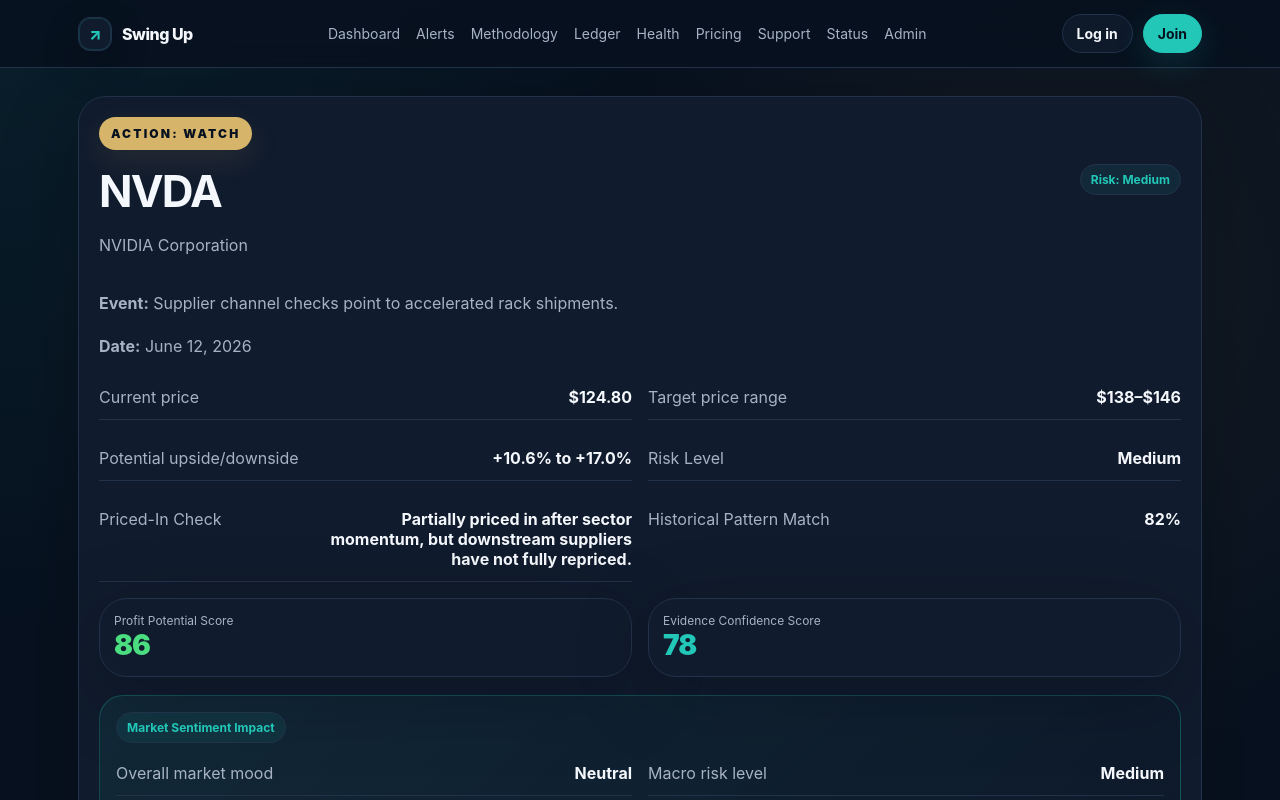
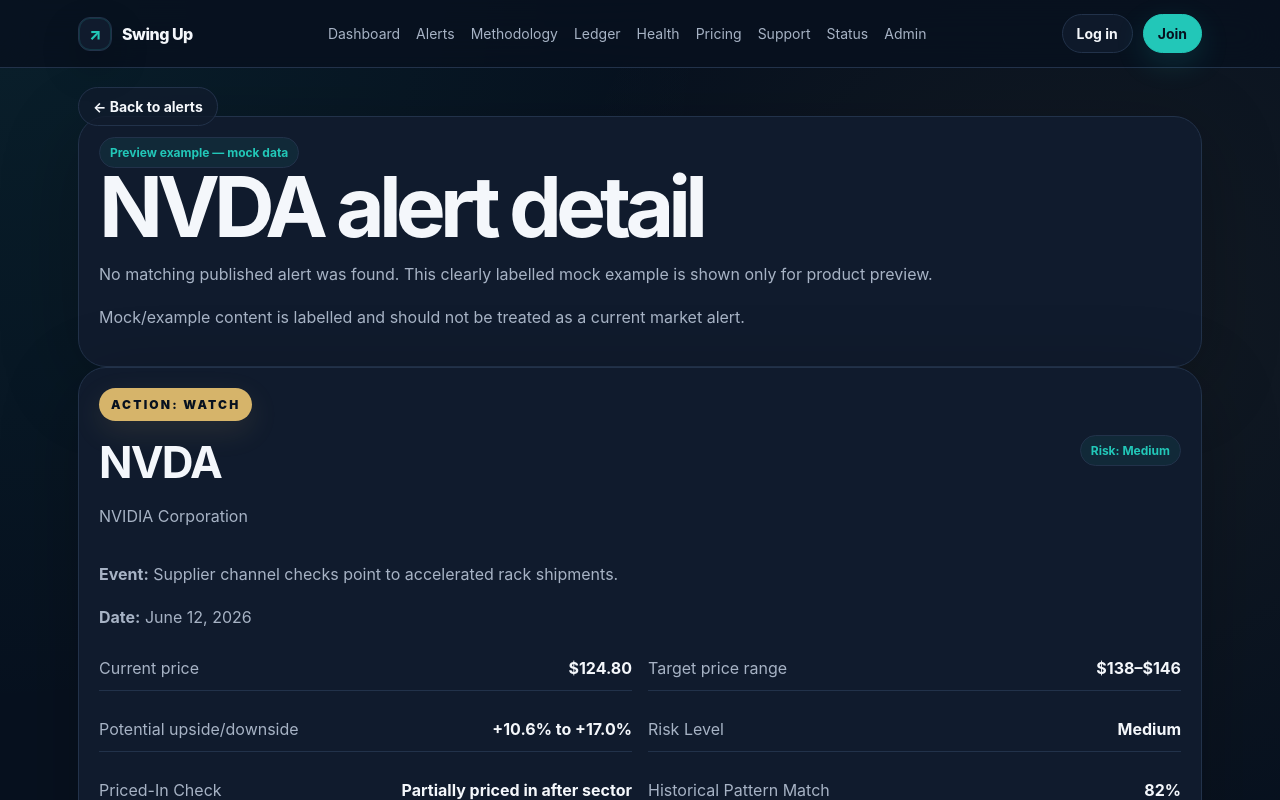
Before and after one commit to Team-AI-Factory/swing-up, a Next.js app: page /alerts/nvda-supply-ripple in a window 1280 px wide. Shown: the top 800 px of the page. Built offline with nearby package versions, Linux system fonts and the light colour scheme; no server answers; the database is empty.

Commit message:
Connect public alert detail to live data

```diff
--- a/app/alerts/[id]/page.tsx
+++ b/app/alerts/[id]/page.tsx
@@ -1,7 +1,38 @@
+import Link from "next/link";
 import { AlertCard } from "@/components/AlertCard";
-import { getAlert } from "@/lib/mock-alerts";
+import { getPublicAlertDetail } from "@/lib/public-alert-detail";
+
+export const dynamic = "force-dynamic";
 
 export default async function AlertDetailPage({ params }: { params: Promise<{ id: string }> }) {
   const { id } = await params;
-  return <div className="page"><AlertCard alert={getAlert(id)} /></div>;
+  const detail = await getPublicAlertDetail(id);
+
+  if (!detail.alert) {
+    return (
+      <div className="page">
+        <Link className="button" href="/alerts">← Back to alerts</Link>
+        <section className="card">
+          <span className="badge">{detail.label}</span>
+          <h1>Public alert unavailable</h1>
+          <p>{detail.summary}</p>
+        </section>
+      </div>
+    );
+  }
+
+  const isLive = detail.sourceMode === "live";
+
+  return (
+    <div className="page">
+      <Link className="button" href="/alerts">← Back to alerts</Link>
+      <section className="card">
+        <span className="badge">{detail.label}</span>
+        <h1>{detail.alert.ticker} alert detail</h1>
+        <p>{detail.summary}</p>
+        {!isLive && <p className="muted">Mock/example content is labelled and should not be treated as a current market alert.</p>}
+      </section>
+      <AlertCard alert={detail.alert} />
+    </div>
+  );
 }
--- /dev/null
+++ b/lib/public-alert-detail.ts
@@ -0,0 +1,145 @@
+import { Prisma } from "@prisma/client";
+import { prisma } from "@/lib/db/client";
+import { getAlert, type Alert, type AlertAction, type MarketSentimentImpact } from "@/lib/mock-alerts";
+
+export type PublicAlertSourceMode = "live" | "mock_fallback" | "missing";
+
+export type PublicAlertDetail = {
+  alert: Alert | null;
+  sourceMode: PublicAlertSourceMode;
+  label: string;
+  summary: string;
+  trackingStatus?: string;
+};
+
+type LiveAlertRecord = Prisma.AlertGetPayload<{
+  include: {
+    scores: { orderBy: { createdAt: "desc" }; take: 1 };
+    sources: { orderBy: { collectedAt: "desc" }; take: 10 };
+    targetPrices: { take: 1 };
+    patternMatches: { orderBy: { createdAt: "desc" }; take: 1; include: { historicalEvent: true } };
+    publicLedger: { orderBy: { createdAt: "desc" }; take: 1 };
+  };
+}>;
+
+function text(value: unknown, fallback = "Not available yet") {
+  if (typeof value === "string" && value.trim()) return value.trim();
+  if (typeof value === "number" && Number.isFinite(value)) return String(value);
+  if (value instanceof Prisma.Decimal) return value.toString();
+  return fallback;
+}
+
+function asRecord(value: unknown): Record<string, unknown> {
+  return value && typeof value === "object" && !Array.isArray(value) ? value as Record<string, unknown> : {};
+}
+
+function formatDate(value: Date | null | undefined) {
+  if (!value) return undefined;
+  return new Intl.DateTimeFormat("en", { dateStyle: "medium", timeZone: "UTC" }).format(value);
+}
+
+function normalizeAction(action: string): AlertAction {
+  if (/avoid/i.test(action)) return "AVOID";
+  if (/watch|no action|sell review|speculative/i.test(action)) return "WATCH";
+  return "BUY";
+}
+
+function normalizeRisk(risk: string | undefined): Alert["riskLevel"] {
+  if (/high/i.test(risk ?? "")) return "High";
+  if (/low/i.test(risk ?? "")) return "Low";
+  return "Medium";
+}
+
+function marketSentimentFromLedger(entry: Record<string, unknown>): Partial<MarketSentimentImpact> | undefined {
+  const sentiment = asRecord(entry.marketSentimentImpact ?? entry.marketSentiment);
+  if (!Object.keys(sentiment).length) return undefined;
+  return {
+    overallMarketMood: text(sentiment.overallMarketMood ?? sentiment.mood, ""),
+    macroRiskLevel: text(sentiment.macroRiskLevel ?? sentiment.riskLevel, ""),
+    sentimentSupportScore: Number(sentiment.sentimentSupportScore),
+    macroSupportScore: Number(sentiment.macroSupportScore),
+    profitPotentialAdjustment: Number(sentiment.profitPotentialAdjustment),
+    confidenceAdjustment: Number(sentiment.confidenceAdjustment),
+    explanation: text(sentiment.explanation, ""),
+  };
+}
+
+function sourceLabel(source: LiveAlertRecord["sources"][number]) {
+  const summary = source.summary?.trim();
+  const url = source.receiptUrl?.trim();
+  if (summary && url) return `${summary} (${url})`;
+  return summary || url || source.sourceType;
+}
+
+function liveAlertToCard(record: LiveAlertRecord): Alert {
+  const score = record.scores[0];
+  const target = record.targetPrices[0];
+  const match = record.patternMatches[0];
+  const ledger = record.publicLedger[0];
+  const entry = asRecord(ledger?.entry);
+  const matchEvent = match?.historicalEvent;
+  const patternText = match
+    ? `${text(match.confidenceLabel, "Pattern match")} similarity ${text(match.matchScore ?? match.similarity)}${matchEvent?.title ? ` — ${matchEvent.title}` : ""}${match.matchReason ? `: ${match.matchReason}` : ""}`
+    : text(entry.historicalPatternMatch ?? entry.patternMatch, "Historical pattern match not available yet");
+  const trackingStatus = text(entry.status ?? entry.outcome ?? entry.currentTrackedResult ?? entry.result, ledger ? "Public tracking record is available; checkpoints may still be pending." : "Public tracking is not available yet.");
+
+  return {
+    id: record.id,
+    action: normalizeAction(record.action),
+    ticker: record.ticker,
+    company: record.company,
+    event: record.event,
+    eventDate: formatDate(record.publishedAt),
+    currentPrice: text(entry.currentPrice ?? entry.latestPrice, "Price not available yet"),
+    targetRange: target?.lowPrice && target.highPrice ? `$${target.lowPrice.toString()}–$${target.highPrice.toString()}` : text(entry.targetRange, "Target not available yet"),
+    potentialMove: text(entry.potentialMove, "Tracked after publication; market outcomes remain uncertain."),
+    profitScore: score?.profitPotential ?? Number(entry.profitPotentialScore ?? 0),
+    confidenceScore: score?.evidenceConfidence ?? Number(entry.evidenceConfidenceScore ?? 0),
+    riskLevel: normalizeRisk(score?.riskLevel ?? text(entry.riskLevel, "")),
+    pricedInCheck: score?.pricedInCheck ?? text(entry.pricedInCheck, "Priced-in check not available yet"),
+    patternMatch: patternText,
+    explanation: text(entry.whyItMatters ?? entry.explanation, "Published after final review. Review the evidence, risks, and tracking status before making any independent decision."),
+    rippleEffect: text(entry.whatChanged ?? entry.rippleEffect, record.event),
+    risks: [text(entry.risk ?? entry.risks ?? score?.riskLevel, "Risk review not available yet")],
+    receipts: record.sources.map(sourceLabel).filter(Boolean),
+    publicTrackingResult: trackingStatus,
+    marketSentimentImpact: marketSentimentFromLedger(entry),
+  };
+}
+
+async function getLivePublishedAlert(id: string): Promise<LiveAlertRecord | null> {
+  if (!process.env.DATABASE_URL) return null;
+  return prisma.alert.findFirst({
+    where: {
+      status: { equals: "published", mode: "insensitive" },
+      publishedAt: { not: null },
+      OR: [{ id }, { publicLedger: { some: { publicSlug: id } } }],
+    },
+    include: {
+      scores: { orderBy: { createdAt: "desc" }, take: 1 },
+      sources: { orderBy: { collectedAt: "desc" }, take: 10 },
+      targetPrices: { take: 1 },
+      patternMatches: { orderBy: { createdAt: "desc" }, take: 1, include: { historicalEvent: true } },
+      publicLedger: { orderBy: { createdAt: "desc" }, take: 1 },
+    },
+  });
+}
+
+export async function getPublicAlertDetail(id: string): Promise<PublicAlertDetail> {
+  try {
+    const live = await getLivePublishedAlert(id);
+    if (live) {
+      const alert = liveAlertToCard(live);
+      return { alert, sourceMode: "live", label: "Live published alert", summary: "This page is loaded from a published alert record and related proof, score, pattern, and public tracking tables.", trackingStatus: alert.publicTrackingResult };
+    }
+  } catch {
+    // Fall through to labelled preview or missing state. Public pages must not crash on data outages.
+  }
+
+  const preview = getAlert(id);
+  if (preview?.id === id) {
+    return { alert: preview, sourceMode: "mock_fallback", label: "Preview example — mock data", summary: "No matching published alert was found. This clearly labelled mock example is shown only for product preview." };
+  }
+
+  return { alert: null, sourceMode: "missing", label: "Alert not found", summary: "No published public alert matches this id. Unpublished candidate alerts are not exposed publicly." };
+}
```
Also changed, not shown: app/public/alerts/[id]/page.tsx (+31 -3 lines).
